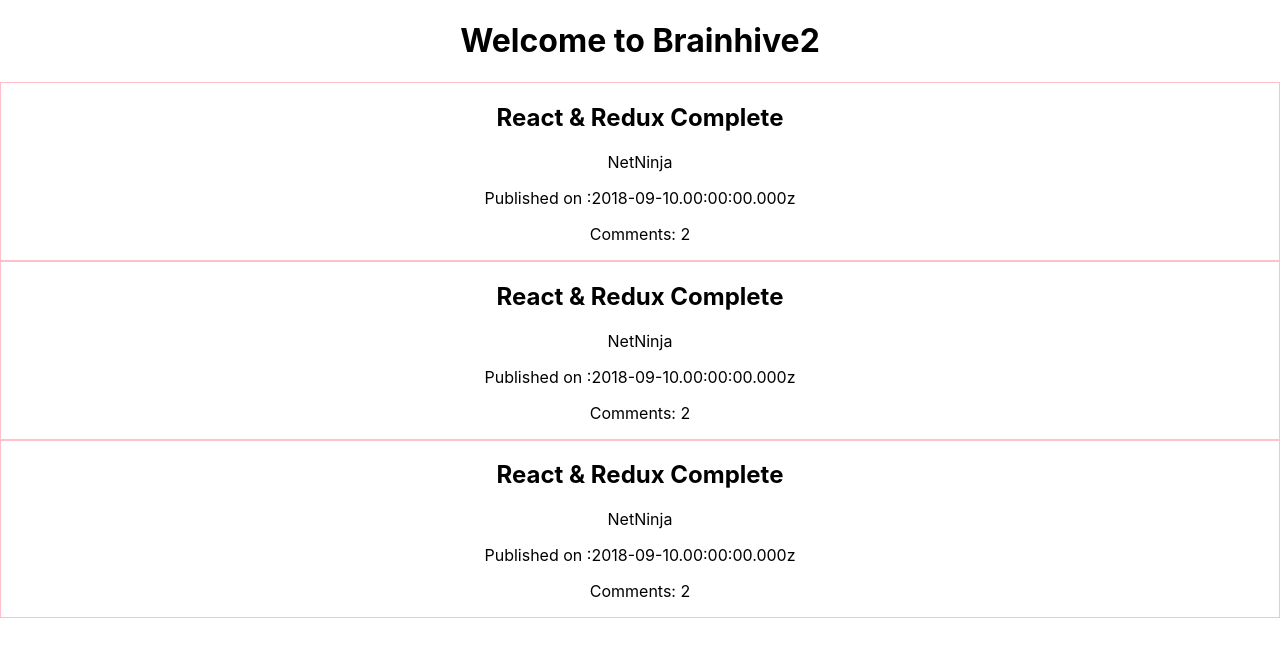
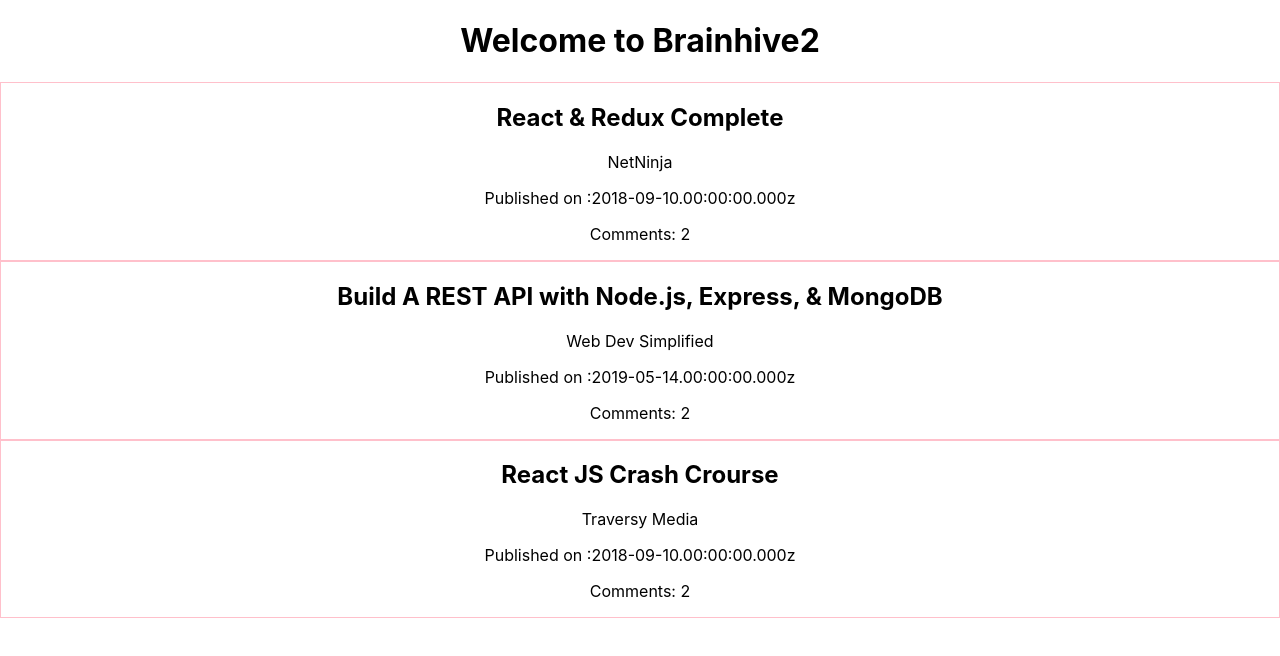
Before and after one commit to cxiong03/beehive2, a React (Create React App) app: page / in a window 1280 px wide. Shown: the top 656 px of the page. Built offline with nearby package versions, Linux system fonts and the light colour scheme.

Commit message:
created mock resource file and dynically load resources to app

```diff
--- a/src/App.js
+++ b/src/App.js
@@ -1,33 +1,27 @@
 import React, { Component } from 'react';
 import './App.css';
 import Resource from './components/Resource'
+import resources from './mock/resources'
 
 class App extends Component {
 
-  resource = {
-    posterName: 'Chang',
-    resourceAuthor: 'NetNinja',
-    authorSkillLevel: 'Advanced',
-    Cohort: '8',
-    title: 'React & Redux Complete',
-    Category: ['React', 'Redux'],
-    Summary: 'A good resource on building a couple react apps with and without redux',
-    Link: 'www.google.com/search?q=NetNinja%20React',
-    resourceType: 'Playlist',
-    datePublished: '2018-09-10.00:00:00.000z',
-    videoLength: null,
-    timeToComplete: 300,
-    rating: 5,
-    comments: [{user: 'Cole', text:'Pretty good resource'}, {user: 'Kendrick', text: 'Helped me a lot learning React.'}]
-}
+  // constructor(props) {
+  //   super(props);
+  //   this.renderPosts.bind(this)
+  // }
+
+  renderPosts() {
+    const display = resources.map((resource) => {
+      return <Resource resource={resource} />;
+    })
+    return display;
+  }
 
   render () {
     return (
       <div className="App">
         <h1>Welcome to Brainhive2</h1>
-        <Resource resource={this.resource} />
-        <Resource resource={this.resource} />
-        <Resource resource={this.resource} />
+        {this.renderPosts()}
       </div>
     );
   }
--- /dev/null
+++ b/src/mock/resources.js
@@ -0,0 +1,61 @@
+const resources = [
+    {
+      posterName: 'Chang',
+      resourceAuthor: 'NetNinja',
+      authorSkillLevel: 'Advanced',
+      Cohort: '8',
+      title: 'React & Redux Complete',
+      Category: ['React', 'Redux'],
+      Summary: 'A good resource on building a couple react apps with and without redux',
+      Link: 'www.google.com/search?q=NetNinja%20React',
+      resourceType: 'Playlist',
+      datePublished: '2018-09-10.00:00:00.000z',
+      videoLength: null,
+      timeToComplete: 300,
+      rating: 5,
+      comments: [
+        {user: 'Cole', text:'Pretty good resource'},
+        {user: 'Kendrick', text: 'Helped me a lot learning React.'}
+      ]
+    },
+    {
+      posterName: "Chang",
+      resourceAuthor: "Web Dev Simplified",
+      authorSkillLevel: "Advanced",
+      cohort: "0",
+      title: "Build A REST API with Node.js, Express, & MongoDB",
+      categories: ["Node.js", "Express", "MongoDB"],
+      summary: "A good resource on building a Rest API with Node.js, Express, & MongoDB",
+      link: "https://www.youtube.com/watch?v=fgTGADljAeg",
+      resourceType: "Video",
+      datePublished: "2019-05-14.00:00:00.000z",
+      videoLength: null,
+      timeToComplete: 30,
+      rating: 5,
+      comments: [
+        { user: "Chang", text: "Quick and easy to learn MEN stack" },
+        { user: "Smith", text: "Great video!" },
+      ],
+    },
+    {
+      posterName: "Joel",
+      resourceAuthor: "Traversy Media",
+      authorSkillLevel: "Advance",
+      cohort: "8",
+      title: "React JS Crash Crourse",
+      categories: ["React"],
+      summary: "Code along about React on youtube",
+      link: "https://www.youtube.com/watch?v=sBws8MSXN7A",
+      resourceType: "Crash Course",
+      datePublished: "2018-09-10.00:00:00.000z",
+      videoLength: null,
+      timeToComplete: 180,
+      rating: 5,
+      comments: [
+        { user: "john", text: "Great video with clear instructions" },
+        { user: "Bella", text: "Simple and straight to the point." },
+      ],
+    },
+  ];
+
+  export default resources;
```
